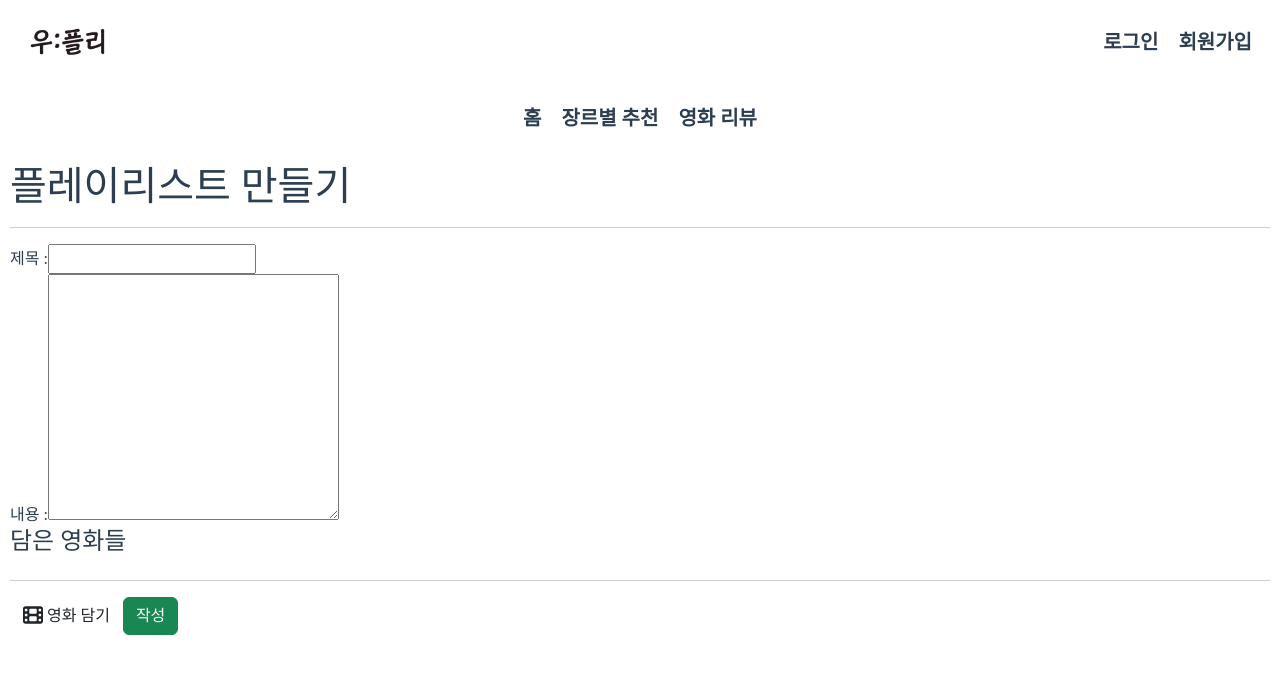
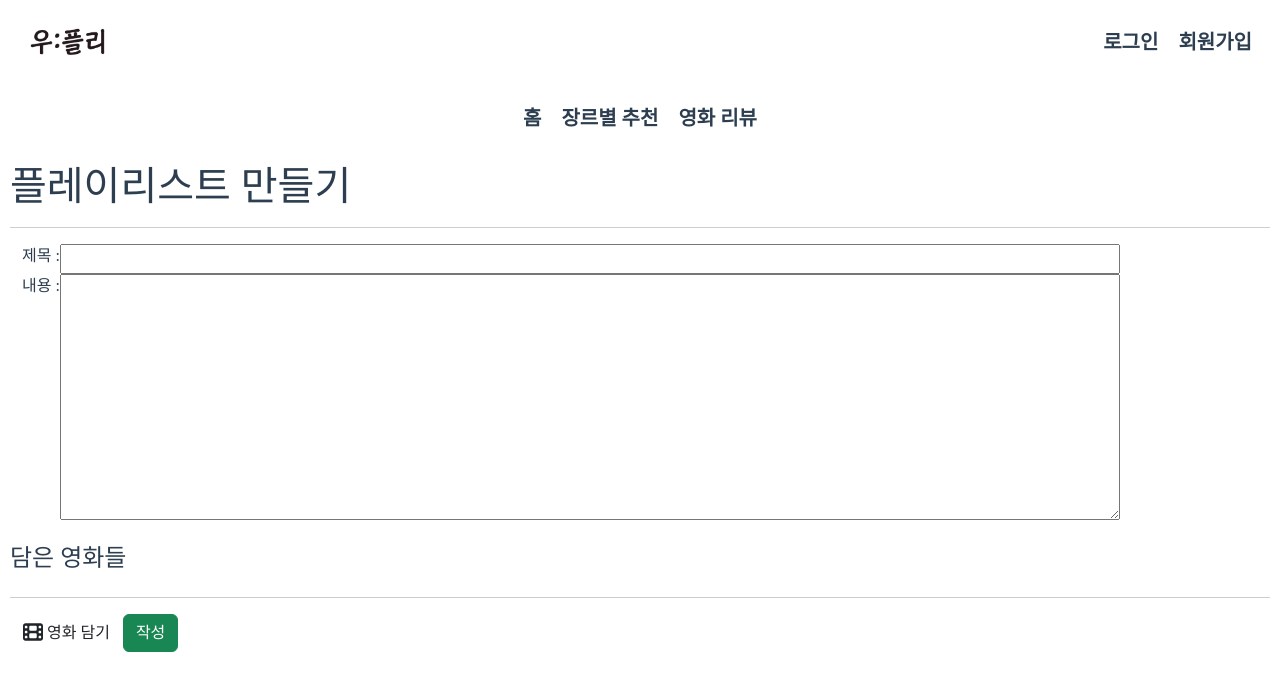
Before and after one commit to dollseok/project-Wuplaylist, a Vue app in the folder final-pjt-front/: page /create in a window 1280 px wide. Shown: the top 690 px of the page. Built offline with nearby package versions, Linux system fonts and the light colour scheme; a web font is replaced by a local one.

Commit message:
style: 플레이리스트 스크롤 색상 변경, 플레이리스트 수정시 영화 삭제버튼 위치 변경

```diff
--- a/final-pjt-front/src/components/AllMovieList.vue
+++ b/final-pjt-front/src/components/AllMovieList.vue
@@ -54,7 +54,7 @@ div::-webkit-scrollbar {
 }
 
 div::-webkit-scrollbar-thumb{
-  background-color: rgb(255, 255, 122);
+  background-color: rgba(34, 194, 119, 0.8);
   border-radius: 10px;
 }
 
--- a/final-pjt-front/src/components/CommentListItem.vue
+++ b/final-pjt-front/src/components/CommentListItem.vue
@@ -175,5 +175,6 @@ li {
 
 .author {
   cursor: pointer;
+  font-weight: 800;
 }
 </style>
--- a/final-pjt-front/src/components/ReviewListItem.vue
+++ b/final-pjt-front/src/components/ReviewListItem.vue
@@ -80,7 +80,7 @@ div::-webkit-scrollbar {
 }
 
 div::-webkit-scrollbar-thumb{
-  background-color: rgb(255, 255, 122);
+  background-color: rgb(34, 194, 119, 0.8);
   border-radius: 10px;
 }
 
--- a/final-pjt-front/src/components/ReviewPopular.vue
+++ b/final-pjt-front/src/components/ReviewPopular.vue
@@ -3,7 +3,7 @@
     <h2>인기 플레이리스트</h2>
     <hr>
     <h3>1위 <font-awesome-icon :icon="['fas', 'crown']" style="color: #ffd700;" /></h3>
-    <ReviewListItem :article="article1"/>
+    <ReviewListItem class="playlist-hot" :article="article1"/>
     <hr>
     <h3>2위 <font-awesome-icon :icon="['fas', 'crown']" style="color: #c0c0c0;" /></h3>
     <ReviewListItem :article="article2"/>
@@ -42,6 +42,10 @@ export default {
 }
 </script>
 
-<style>
-
+<style scoped>
+.playlist-hot {
+  padding: 10px;
+  border-radius: 1rem;
+  background-color: rgb(230, 230, 230);
+}
 </style>
--- a/final-pjt-front/src/views/reviews/CreateView.vue
+++ b/final-pjt-front/src/views/reviews/CreateView.vue
@@ -5,8 +5,9 @@
     <!-- 영화 추가하는 모달 팝업 -->
     <div class="movieModal black-bg" v-if="isModalViewed" @close-modal="isModalViewed=false">
       <div class="white-bg">
-          <h4> 플레이리스트에 영화 추가하기 </h4>
-          <label for="searchKeyword">검색어 : </label>
+          <h4><font-awesome-icon :icon="['fas', 'film']" size="lg" /> 플레이리스트에 영화 담기 </h4>
+          <hr>
+          <label for="searchKeyword">검색어 </label>
           <button class="btn closebtn" @click="isModalViewed=false"><font-awesome-icon :icon="['fas', 'xmark']" /></button>
         <input v-model="searchKeyword" @keyup.enter="searchMovie" id="searchKeyword">
         <br>
@@ -20,20 +21,27 @@
 
 
     <form @submit.prevent="createArticle">
+      <div class="container">
+        <div class="title-form">
         <label for="title">제목 : </label>
-      <input type="text" id="title" v-model="title"><br>
+        <input class="input-form" type="text" id="title" v-model="title">
+        </div>
+        <div class="content-form">
         <label for="content">내용 : </label>
         <textarea
+          class="input-form"
           id="content" cols="30" rows="10"
           v-model="content"
         >
         </textarea>
-
+        </div>
+      </div>
+      <br>
       <ContentView
       :containedMovie="containedMovie"
       />
       <hr v-if="!isModalViewed">
-      <button class="btn" @click.prevent="isModalViewed=true"><font-awesome-icon :icon="['fas', 'film']" size="lg" /> 영화 담기</button>
+      <button class="btn addMoviebtn" @click.prevent="isModalViewed=true"><font-awesome-icon :icon="['fas', 'film']" size="lg" /> 영화 담기</button>
       <input class="btn btn-success" type="submit" id="submit" value="작성">
     </form>
 
@@ -141,4 +149,20 @@ export default {
     cursor: pointer;
   }
 
+  .input-form {
+    width: 95%;
+  }
+
+  .container {
+    margin-left: 0;
+    margin-right: auto;
+  }
+
+  .container * {
+    display: flex;
+  }
+
+  .content-form * {
+    vertical-align: middle;
+  }
 </style>
--- a/final-pjt-front/src/views/reviews/DetailView.vue
+++ b/final-pjt-front/src/views/reviews/DetailView.vue
@@ -24,7 +24,7 @@
       <div class="d-flex">
         <span class="author" @click="goProfile">작성자 : {{ author }}</span>
         <div class="article-time">
-          <p>작성시각 : {{ article?.created_at | ymdhms }}   수정시각 : {{ article?.updated_at | ymdhms }}</p>
+          <p>작성 : {{ article?.created_at | ymdhms }} 수정 : {{ article?.updated_at | ymdhms }}</p>
         </div>
       </div>
       <p class="article-content">{{ article?.content }}</p>
@@ -36,7 +36,6 @@
           <div class="movie-card" v-for="movie in playlist_movies" :key="movie.id">
             <div class="movie-title">{{ movie.title }}</div>
             <figure><img @click="modalOpen(movie)" id="movie-image" :src="movie.poster_path" alt="movieImage" width="150px" height="225px"></figure>
-            <button v-if="!updatestatus" @click="deleteFromPlaylist(movie)">삭제</button>
           </div>
         </div>
       </div>
@@ -56,9 +55,12 @@
       <div class="contain-movies">
         <div class="column">
           <div class="movie-card" v-for="movie in playlist_movies" :key="movie.id">
-            <div class="movie-title">{{ movie.title }}</div>
+            <div class="movie-title">
+              <div>{{ movie.title }}</div>
+              <div><button class="btn movie-delete-btn" v-if="!updatestatus" @click="deleteFromPlaylist(movie)"><font-awesome-icon :icon="['fas', 'xmark']" /></button></div>
+            </div>
             <figure><img id="movie-image" :src="movie.poster_path" alt="movieImage" width="150px" height="225px"></figure>
-            <button class="btn" v-if="!updatestatus" @click="deleteFromPlaylist(movie)"><font-awesome-icon :icon="['fas', 'xmark']" /></button>
+
           </div>
         </div>
       </div>
@@ -336,6 +338,7 @@ export default {
 
 .author {
   cursor: pointer;
+  font-weight: 800;
 }
 
 .movie-title {
@@ -345,7 +348,7 @@ export default {
   /* border: 1px solid grey; */
   color: black;
   background-color: rgb(245, 245, 245);
-  justify-content: center;
+  justify-content: space-between;
   align-items: center;
 }
 
@@ -358,4 +361,7 @@ export default {
   float: right;
 }
 
+.movie-delete-btn {
+  padding: 6px 0px;
+}
 </style>
--- a/final-pjt-front/src/views/reviews/ReviewView.vue
+++ b/final-pjt-front/src/views/reviews/ReviewView.vue
@@ -1,7 +1,9 @@
 <template>
   <div class="review">
-    <h1>무비 플레이리스트</h1>
-    <router-link to="/create">글 작성하기</router-link>
+    <div class="view-nav">
+      <h1>무비 플레이리스트</h1>
+      <router-link to="/create"><font-awesome-icon :icon="['far', 'pen-to-square']" /> 작성하기</router-link>
+    </div>
     <ReviewList/>
   </div>
 </template>
@@ -36,6 +38,19 @@ export default {
 }
 </script>
 
-<style>
+<style scoped>
+.view-nav {
+  margin: 0 10px;
+  padding: 10px;
+  /* background-color: lightgoldenrodyellow; */
+  border-top: 1px solid;
+  border-bottom: 1px solid;
+  border-radius: 1rem;
+}
 
+a {
+  text-decoration: none;
+  margin-left: 10px;
+  font-size: 20px;
+}
 </style>
```
Lines whose indentation alone changed are shown as unchanged.
